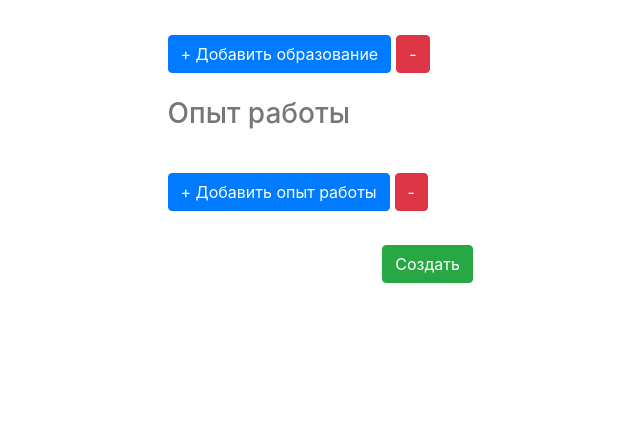
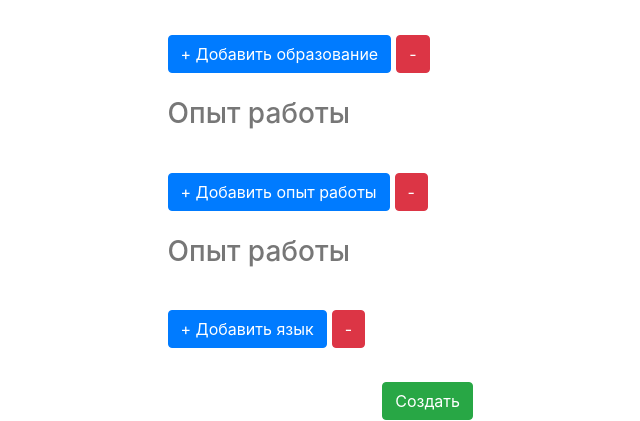
Before and after one commit to krax1337/bts-resumes, a Django app: page /generate_pdf/ in a window 1280 px wide. Shown: the part 651-1072 px from the top of the page, without its empty margins (210-850 px from the left). Before the commit the page ends 934 px from the top, so only its background shows below. Run offline with Django 3.2, Linux system fonts and the light colour scheme; parts of the project's set-up code (start-up, migrations or seed data) failed here and were passed over; some libraries are stand-ins or nearby versions.

Commit message:
fix limits

```diff
--- a/formuploads/templates/formuploads/generate_pdf.html
+++ b/formuploads/templates/formuploads/generate_pdf.html
@@ -72,6 +72,20 @@
 
 				</div>
 			</div>
+
+			<div class="col-6" name="experiences" id="experiences">
+        <br>
+				<h3>Опыт работы</h3>
+				<br>
+        <div class="input-group">
+					<input class="form-control"  id="i_la" name="counter_3" type="hidden" value="0">
+
+					<button class="btn btn-primary" type="button" onclick="new_language()">+ Добавить язык</button>
+          <button class="btn btn-danger" type="button" onclick="removeElement_lan()">- </button>
+
+				</div>
+			</div>
+
       <br>
 
       <input class='btn btn-success' type="submit" value="Создать"></div>
--- a/static/js/generate_pdf.js
+++ b/static/js/generate_pdf.js
@@ -1,5 +1,10 @@
 var i_ed = 0;
 var i_ex = 0;
+var i_la = 0;
+
+function increment_lan() {
+    i_la += 1; /* function for automatic increament of feild's "Name" attribute*/
+}
 
 function increment_edu() {
     i_ed += 1; /* function for automatic increament of feild's "Name" attribute*/
@@ -143,6 +148,68 @@ function new_experinece() {
     document.getElementById("experiences").appendChild(r);
 }
 
+
+function new_experinece() {
+    var r = document.createElement('div');
+    exp += 1;
+    r.setAttribute("id", 'exp' + exp);
+
+    r.setAttribute("class", 'element_ed');
+    increment_exp();
+
+    var y = document.createElement("INPUT");
+    y.setAttribute("type", "text");
+    y.setAttribute("placeholder", "Название компании");
+    y.setAttribute("class", "form-control");
+    y.setAttribute("style", " text-align:center");
+    y.setAttribute("name", "experience_name" + i_ex);
+    y.setAttribute("id", i_ex);
+    y.required = true;
+
+
+    var y_2 = document.createElement("INPUT");
+    y_2.setAttribute("type", "text");
+    y_2.setAttribute("placeholder", "Должность");
+    y_2.setAttribute("class", "form-control");
+    y_2.setAttribute("style", " text-align:center");
+    y_2.setAttribute("name", "experience_designation" + i_ex);
+    y_2.setAttribute("id", i_ex);
+
+    var y_3 = document.createElement("INPUT");
+    y_3.setAttribute("type", "text");
+    y_3.setAttribute("placeholder", "Начало работы");
+    y_3.setAttribute("class", "form-control");
+    y_3.setAttribute("style", " text-align:center");
+    y_3.setAttribute("name", "experience_start_date" + i_ex);
+    y_3.setAttribute("id", i_ex);
+
+    var y_4 = document.createElement("INPUT");
+    y_4.setAttribute("type", "text");
+    y_4.setAttribute("placeholder", "Конец работы");
+    y_4.setAttribute("class", "form-control");
+    y_4.setAttribute("style", " text-align:center");
+    y_4.setAttribute("name", "experience_end_date" + i_ex);
+    y_4.setAttribute("id", i_ex);
+
+    var y_5 = document.createElement("TEXTAREA");
+    y_5.setAttribute("type", "text");
+    y_5.setAttribute("placeholder", "Описание");
+    y_5.setAttribute("class", "form-control");
+    y_5.setAttribute("style", " text-align:center");
+    y_5.setAttribute("name", "experience_description" + i_ex);
+    y_5.setAttribute("id", i_ex);
+
+
+    r.appendChild(y);
+    r.appendChild(y_2);
+    r.appendChild(y_3);
+    r.appendChild(y_4);
+    r.appendChild(y_5);
+
+    document.getElementById("i_ex").value = i_ex;
+    document.getElementById("experiences").appendChild(r);
+}
+
 function removeElement_edu() {
     document.getElementById("i_ed").value = i_ed - 1;
     i_ed -= 1;
```
Also changed, not shown: 1 other file.
